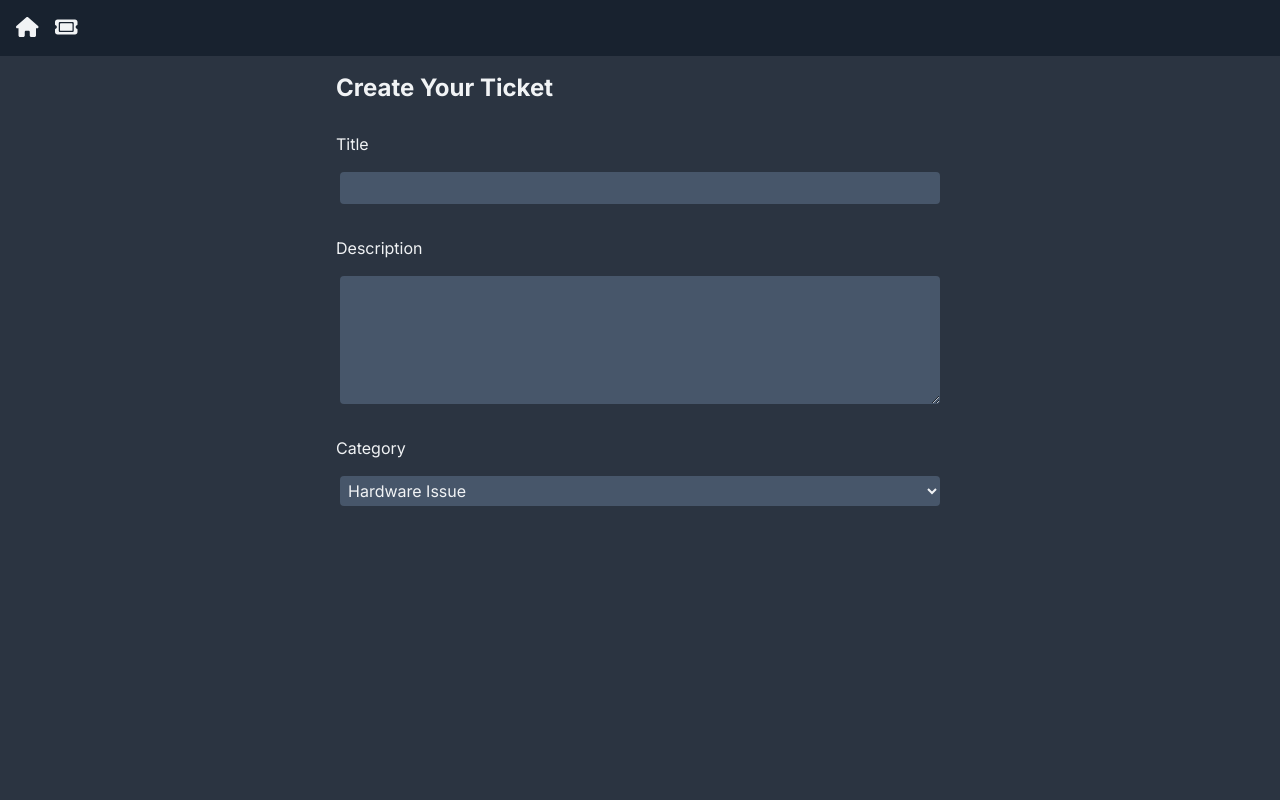
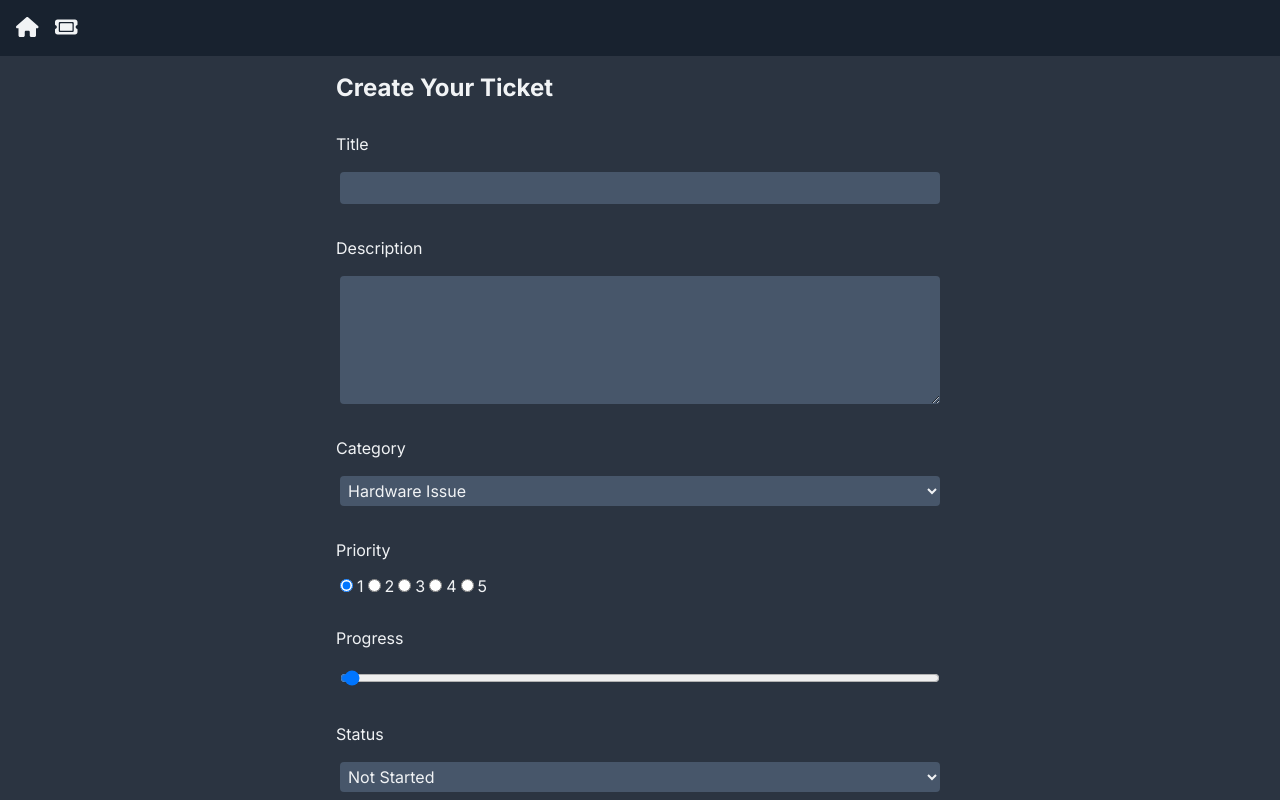
Before and after one commit to ej84/ithelpdesk, a Next.js app: page /TicketPage/new in a window 1280 px wide. Built offline with nearby package versions, Linux system fonts and the light colour scheme.

Commit message:
Updated TicketForm, Card and front pages.

```diff
--- a/app/(components)/PriorityDisplay.jsx
+++ b/app/(components)/PriorityDisplay.jsx
@@ -1,14 +1,29 @@
 import { faFire } from "@fortawesome/free-solid-svg-icons";
 import { FontAwesomeIcon } from "@fortawesome/react-fontawesome";
 
-const PriorityDisplay = () => {
+const PriorityDisplay = ({ priority }) => {
   return (
     <div className="flex justify-start align-baseline">
-      <FontAwesomeIcon icon={faFire} className="text-red-400" />
-      <FontAwesomeIcon icon={faFire} className="text-red-400" />
-      <FontAwesomeIcon icon={faFire} className="text-red-400" />
-      <FontAwesomeIcon icon={faFire} className="text-red-400" />
-      <FontAwesomeIcon icon={faFire} className="text-red-400" />
+      <FontAwesomeIcon
+        icon={faFire}
+        className={`pr-1 ${priority > 0 ? "text-red-400" : "text-slate-400"}`}
+      />
+      <FontAwesomeIcon
+        icon={faFire}
+        className={`pr-1 ${priority > 1 ? "text-red-400" : "text-slate-400"}`}
+      />
+      <FontAwesomeIcon
+        icon={faFire}
+        className={`pr-1 ${priority > 2 ? "text-red-400" : "text-slate-400"}`}
+      />
+      <FontAwesomeIcon
+        icon={faFire}
+        className={`pr-1 ${priority > 3 ? "text-red-400" : "text-slate-400"}`}
+      />
+      <FontAwesomeIcon
+        icon={faFire}
+        className={`pr-1 ${priority > 4 ? "text-red-400" : "text-slate-400"}`}
+      />
     </div>
   );
 };
--- a/app/(components)/TicketCard.jsx
+++ b/app/(components)/TicketCard.jsx
@@ -3,11 +3,11 @@
 import ProgressDisplay from "./ProgressDisplay";
 import StatusDisplay from "./StatusDisplay";
 
-const TicketCard = () => {
+const TicketCard = ({ ticket }) => {
   return (
     <div className="flex flex-col bg-card hover:bg-card-hover  rounded-md shadow-lg p-3 m-2">
       <div className="flex mb-3">
-        <PriorityDisplay />
+        <PriorityDisplay priority={ticket.priority} />
         <div className="ml-auto">
           <DeleteBlock />
         </div>
--- a/app/(components)/TicketForm.jsx
+++ b/app/(components)/TicketForm.jsx
@@ -4,20 +4,7 @@
 import React, { useState } from "react";
 
 const TicketForm = () => {
-
-    const handleChange = (e) => {
-        const value = e.target.value;
-        const name = e.target.name;
-
-        setFormData((preState) => ({
-            ...preState,
-            [name]: value,
-        }));
-    };
-
-    const handleSubmit = () => {
-        console.log("submitted");
-    };
+  const router = useRouter();
 
   const startingTicketData = {
     title: "",
@@ -29,6 +16,33 @@
   };
 
   const [formData, setFormData] = useState(startingTicketData);
+
+  const handleChange = (e) => {
+    const value = e.target.value;
+    const name = e.target.name;
+
+    setFormData((prevState) => ({
+      ...prevState,
+      [name]: value,
+    }));
+  };
+
+  const handleSubmit = async (e) => {
+    e.preventDefault();
+    const resp = await fetch("/api/Tickets", {
+      method: "POST",
+      body: JSON.stringify({ formData }),
+      "Content-Type": "application/json",
+    });
+
+    if (!resp.ok) {
+      throw new Error("Failed to create ticket.");
+    }
+
+    router.refresh();
+    router.push("/");
+  };
+
   return (
     <div className="flex justify-center">
       <form
@@ -56,15 +70,83 @@
           rows="5"
         />
         <label>Category</label>
-                <select name="category" value={formData.category} onChange={handleChange}>
+        <select
+          name="category"
+          value={formData.category}
+          onChange={handleChange}
+        >
           <option value="hardwareIssue">Hardware Issue</option>
           <option value="softwareIssue">Software Issue</option>
           <option value="others">Others</option>
         </select>
+        <label>Priority</label>
+        <div>
+          <input
+            id="priority-1"
+            name="priority"
+            type="radio"
+            onChange={handleChange}
+            value={1}
+            checked={formData.priority == 1}
+          />
+          <label>1</label>
+          <input
+            id="priority-2"
+            name="priority"
+            type="radio"
+            onChange={handleChange}
+            value={2}
+            checked={formData.priority == 2}
+          />
+          <label>2</label>
+          <input
+            id="priority-3"
+            name="priority"
+            type="radio"
+            onChange={handleChange}
+            value={3}
+            checked={formData.priority == 3}
+          />
+          <label>3</label>
+          <input
+            id="priority-4"
+            name="priority"
+            type="radio"
+            onChange={handleChange}
+            value={4}
+            checked={formData.priority == 4}
+          />
+          <label>4</label>
+          <input
+            id="priority-5"
+            name="priority"
+            type="radio"
+            onChange={handleChange}
+            value={5}
+            checked={formData.priority == 5}
+          />
+          <label>5</label>
+        </div>
+        <label>Progress</label>
+        <input
+          type="range"
+          id="progress"
+          name="progress"
+          value={formData.progress}
+          min="0"
+          max="100"
+          onChange={handleChange}
+        />
+        <label>Status</label>
+        <select name="status" value={formData.status} onChange={handleChange}>
+          <option value="not started">Not Started</option>
+          <option value="started">Started</option>
+          <option value="done">Done</option>
+        </select>
+        <input type="submit" className="btn" value="Create Ticket" />
       </form>
     </div>
   );
-
 };
 
 export default TicketForm;
--- /dev/null
+++ b/app/api/Tickets/route.js
@@ -0,0 +1,24 @@
+import Ticket from "@/app/(models)/Ticket";
+import { NextResponse } from "next/server";
+
+export async function POST(req) {
+  try {
+    const body = await req.json();
+    const ticketData = body.formData;
+
+    await Ticket.create(ticketData);
+
+    return NextResponse.json({ message: "A Ticket Created." }, { status: 201 });
+  } catch (error) {
+    return NextResponse.json({ message: "Error", error }, { status: 500 });
+  }
+}
+
+export async function GET() {
+  try {
+    const tickets = await Ticket.find();
+    return NextResponse.json({ tickets }, { status: 200 });
+  } catch (error) {
+    return NextResponse.json({ message: "Error", error }, { status: 500 });
+  }
+}
--- a/app/api/route.js
+++ /dev/null
@@ -1,16 +0,0 @@
-import Ticket from "../(models)/Ticket";
-import { NextResponse } from "next/server";
-
-export async function POST (req) {
-    try {
-        const body = await req.json();
-        const ticketData = body.formdata;
-        await Ticket.create(ticketData);
-
-        return NextResponse.json({ message: "A Ticket Created." }, { status: 201 });
-    }
-
-    catch (error) {
-        return NextResponse.json({ message: "Error", error }, { status: 500 });
-    }
-}
--- a/app/page.jsx
+++ b/app/page.jsx
@@ -1,10 +1,50 @@
+import React from "react";
 import TicketCard from "./(components)/TicketCard";
 
-const Dashboard = () => {
+const getTickets = async () => {
+  try {
+    const resp = await fetch("http://localhost:3000/api/Tickets", {
+      cache: "no-store",
+    });
+
+    return resp.json();
+  } catch (error) {
+    console.log("Failed to get tickets", error);
+  }
+};
+
+const Dashboard = async () => {
+  const { tickets } = await getTickets();
+
+  // if no ticket is found
+  if (!tickets) {
+    return <p>No tickets.</p>;
+  }
+
+  const uniqueCategories = [
+    ...new Set(tickets?.map(({ category }) => category)),
+  ];
+
   return (
     <div className="p-5">
-      <div className="lg:grid grid-cols-2 xl:grid-cols-4">
-        <TicketCard />
+      <div>
+        {tickets &&
+          uniqueCategories?.map((uniqueCategory, categoryIndex) => (
+            <div key={categoryIndex} className="mb-4">
+              <h2>{uniqueCategory}</h2>
+              <div className="lg:grid grid-cols-2 xl:grid-cols-4">
+                {tickets
+                  .filter((ticket) => ticket.category === uniqueCategory)
+                  .map((filteredTicket, _index) => (
+                    <TicketCard
+                      id={_index}
+                      key={_index}
+                      ticket={filteredTicket}
+                    />
+                  ))}
+              </div>
+            </div>
+          ))}
       </div>
     </div>
   );
```
Lines whose indentation alone changed are shown as unchanged.
